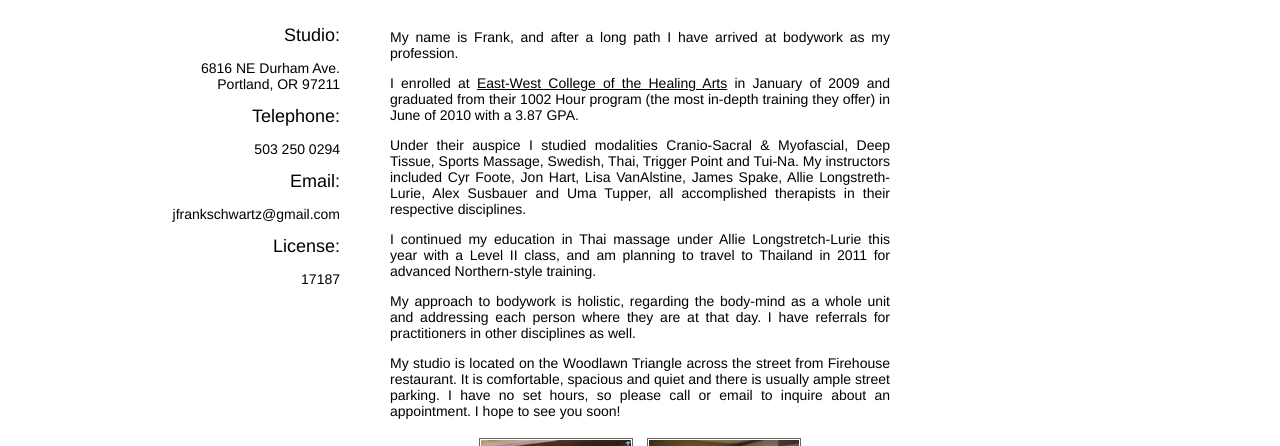
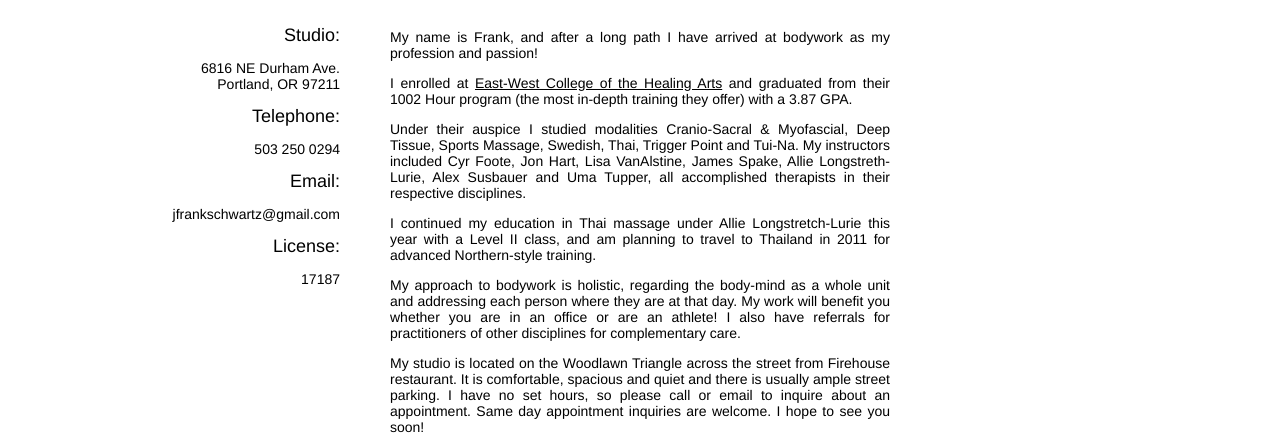
Before and after one commit to jfrankschwartz/jfrankschwartz.github.com, a plain HTML site: page index.html in a window 1280 px wide. Shown: the part 279-725 px from the top of the page. Drawn offline with nearby package versions, Linux system fonts and the light colour scheme.

Commit message:
copy changes

```diff
--- a/index.html
+++ b/index.html
@@ -3,7 +3,8 @@
 <html>
     <head>
         <title>J. Frank Schwartz &ndash; Massage</title>
-        <link rel="stylesheet" href="style.css" type="text/css"/>
+        <meta name="keywords" content="Massage NE Portland, Thai Massage Portland, Deep Tissue Massage portland, trigger point massage portland, myofascial massage portland, swedish massage portland, male massage portland, woodlawn massage, dekum massage, bask massage">
+	<link rel="stylesheet" href="style.css" type="text/css"/>
         <link rel="stylesheet" href="fancybox/jquery.fancybox-1.3.1.css" type="text/css" media="screen" />
         <!--[if IE]>
         <style>
@@ -81,17 +82,17 @@
                 <div class="content">
                     <div id="content-about">
 
-                        <p>My name is Frank, and after a long path I have arrived at bodywork as my profession.
+                        <p>My name is Frank, and after a long path I have arrived at bodywork as my profession and passion!
 
-                        <p>I enrolled at <a href="http://eastwestcollege.com">East-West College of the Healing Arts</a> in January of 2009 and graduated from their 1002 Hour program (the most in-depth training they offer) in June of 2010 with a 3.87 GPA.
+                        <p>I enrolled at <a href="http://eastwestcollege.com">East-West College of the Healing Arts</a> and graduated from their 1002 Hour program (the most in-depth training they offer) with a 3.87 GPA.
 
                         <p>Under their auspice I studied modalities Cranio-Sacral &amp; Myofascial, Deep Tissue, Sports Massage, Swedish, Thai, Trigger Point and Tui-Na. My instructors included Cyr Foote, Jon Hart, Lisa VanAlstine, James Spake, Allie Longstreth-Lurie, Alex Susbauer and Uma Tupper, all accomplished therapists in their respective disciplines.</p>
 
                         <p>I continued my education in Thai massage under Allie Longstretch-Lurie this year with a Level II class, and am planning to travel to Thailand in 2011 for advanced Northern-style training.</p>
 
-                        <p>My approach to bodywork is holistic, regarding the body-mind as a whole unit and addressing each person where they are at that day. I have referrals for practitioners in other disciplines as well.</p>
+                        <p>My approach to bodywork is holistic, regarding the body-mind as a whole unit and addressing each person where they are at that day. My work will benefit you whether you are in an office or are an athlete! I also have referrals for practitioners of other disciplines for complementary care.</p>
 
-                        <p>My studio is located on the Woodlawn Triangle across the street from Firehouse restaurant. It is comfortable, spacious and quiet and there is usually ample street parking. I have no set hours, so please call or email to inquire about an appointment. I hope to see you soon!</p>
+                        <p>My studio is located on the Woodlawn Triangle across the street from Firehouse restaurant. It is comfortable, spacious and quiet and there is usually ample street parking. I have no set hours, so please call or email to inquire about an appointment. Same day appointment inquiries are welcome. I hope to see you soon!</p>
 
 
                     <div class="picwrapper">
@@ -102,12 +103,13 @@
                     </div>
                         </div>
                     <div id="content-massage" style="display:none">
-                        <p>My types of massage usually fall into one of four categories:</p>
+                        <p>My types of massage usually fall into one of five categories:</p>
 
                         Cranio-Sacral<br>
                         Relaxation<br>
                         Structural Therapy<br>
                         Thai<br>
+                        Couples' Massage<br>
 
 
                         <p>Cranio-Sacral works from the inside out by releasing restrictions in the movement of the cranio-sacral fluid and accompanying cranial bone movements. This is very subtle but deeply relaxing and can have profound effects.</p>
@@ -116,8 +118,9 @@
 
                         <p>Structural Therapy is a more active physical and functional-based approach. It involves more overall movement, sometimes deeper work, and more communication. I always start this with a standing and moving assessment to determine imbalances related to soft tissue. For this type of massage I request my clients stay minimally clothed for the assessment and massage so that I can do more active work without having to spend time on elaborate draping. I combine elements from many of the modalities I have studied (see About section) to affect changes.  This massage is not the most relaxing, but can help reverse limiting conditions in your body! Those who sit for long periods or perform lots of repetitive motions (such as athletes) can often benefit from this.</p>
 
+                        <p>Thai is sometimes described as &ldquo;passive yoga&rdquo;.  It is done on a cushion or mat on the floor, and involves a series of stretching positions and lots of compression.  It is difficult to adequately describe, but I would recommend searching for videos of it to get a better idea.  This is my favorite type of massage to perform and is wonderful for invigoration, increasing your flow of chi and increasing flexibility!</p>
 
-                        <p>Thai is sometimes described as &ldquo;passive yoga&rdquo;.  It is done on a cushion or mat on the floor, and involves a series of stretching positions and lots of compression.  It is difficult to adequately describe, but I would recommend searching for videos of it to get a better idea.  This is my favorite type of massage to perform and is wonderful for invigoration, increasing your flow of chi and increasing flexibility!</p>
+                        <p>Couples are welcome to come together for tandem massage. With enough notice I can provide another male or female LMT for side-by-side massages, or I can work take turns working on each of you while you both relax on massage tables!</p>
                         <div class="picwrapper">
                          <a class="gallery_photo" rel="group2" href="beach1_big.jpg"><img src="beach1_small.jpg" alt=""/></a>
                         <a class="gallery_photo" rel="group2" href="beach3_big.jpg"><img src="beach3_small.jpg" alt=""/></a>
```
